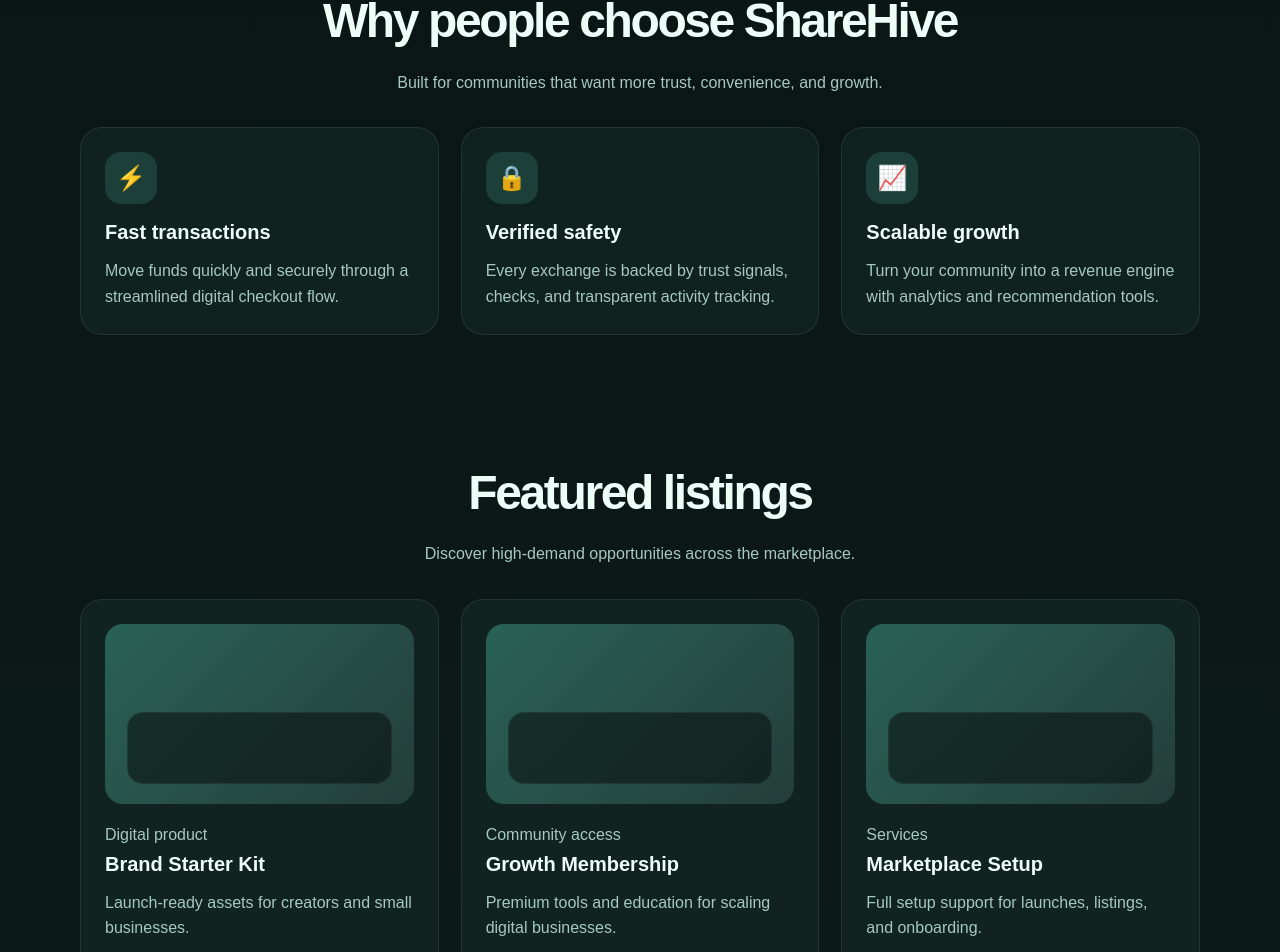
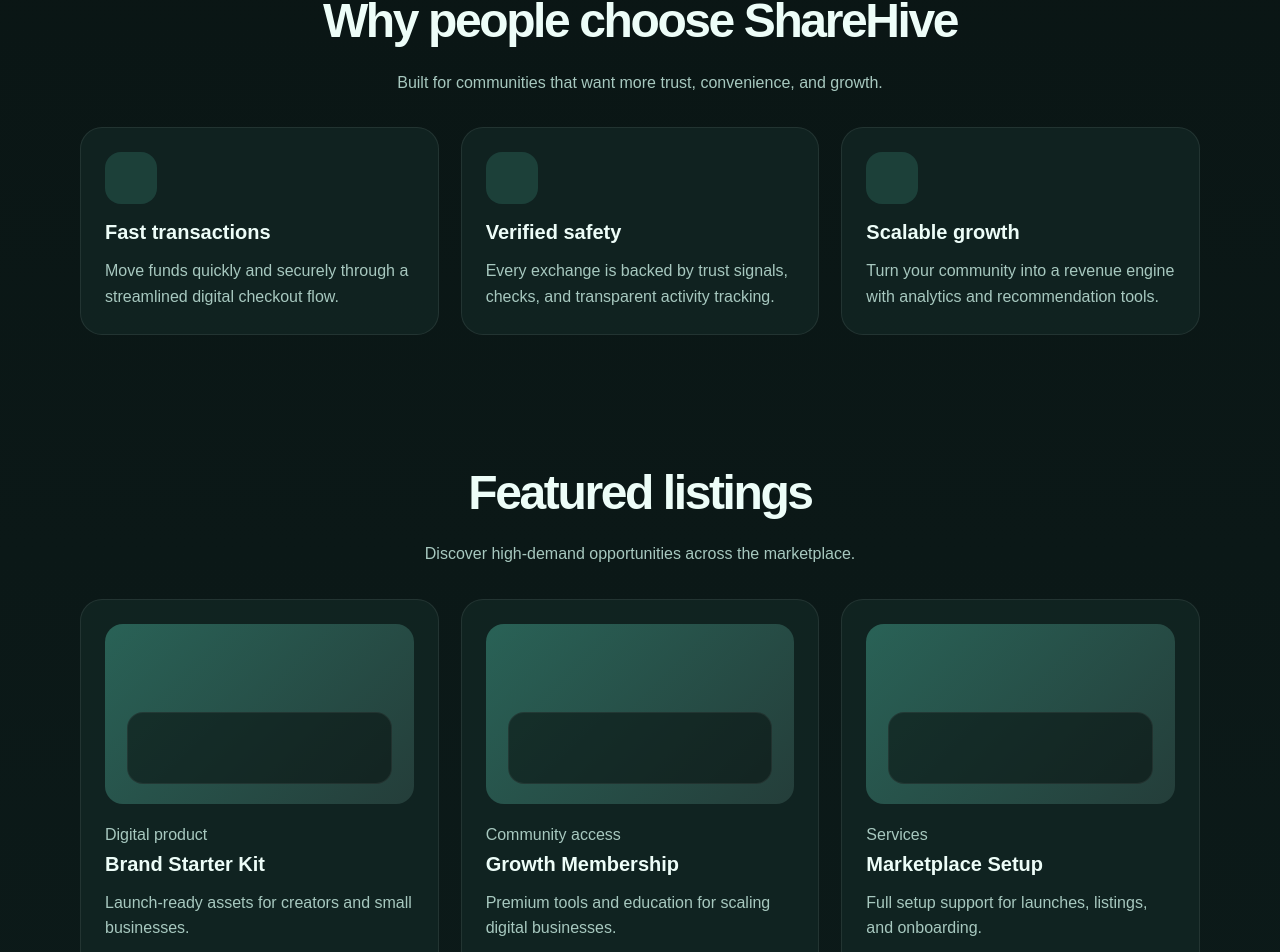
Before and after one commit to oeugene927-art/New-folder, a website: page index.html in a window 1280 px wide. Shown: the part 764-1716 px from the top of the page. Drawn offline with Linux system fonts and the light colour scheme.

Commit message:
Update index.html

```diff
--- a/index.html
+++ b/index.html
@@ -115,19 +115,19 @@
 
           <div class="feature-grid">
             <article class="feature-card">
-              <div class="icon-box">⚡</div>
+              <div class="icon-box"></div>
               <h3>Fast transactions</h3>
               <p>Move funds quickly and securely through a streamlined digital checkout flow.</p>
             </article>
 
             <article class="feature-card">
-              <div class="icon-box">🔒</div>
+              <div class="icon-box"></div>
               <h3>Verified safety</h3>
               <p>Every exchange is backed by trust signals, checks, and transparent activity tracking.</p>
             </article>
 
             <article class="feature-card">
-              <div class="icon-box">📈</div>
+              <div class="icon-box"></div>
               <h3>Scalable growth</h3>
               <p>Turn your community into a revenue engine with analytics and recommendation tools.</p>
             </article>
```
